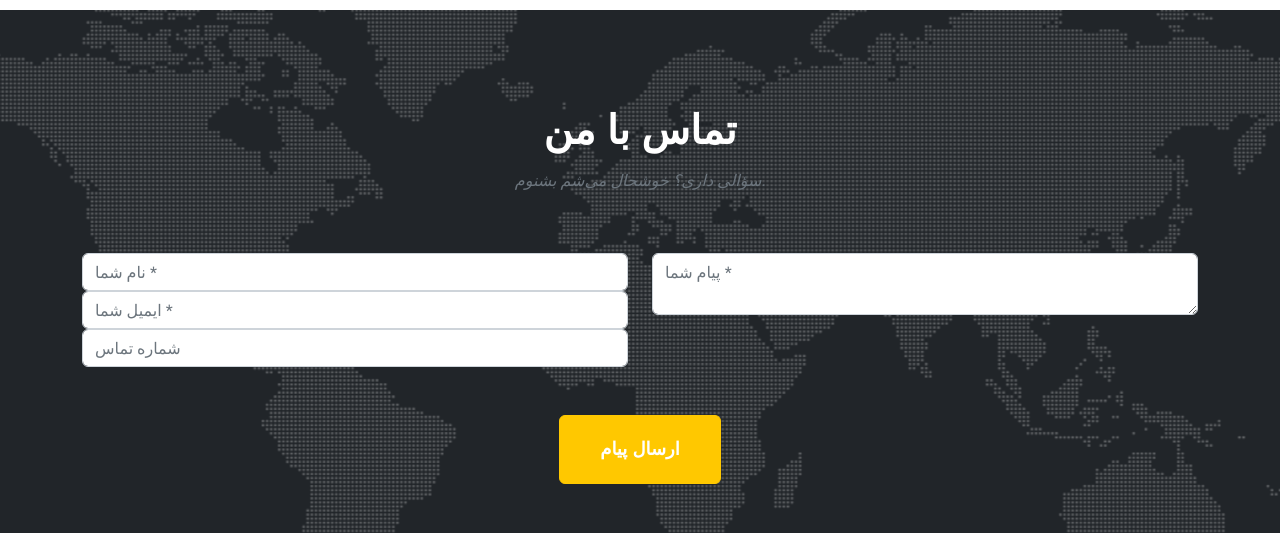
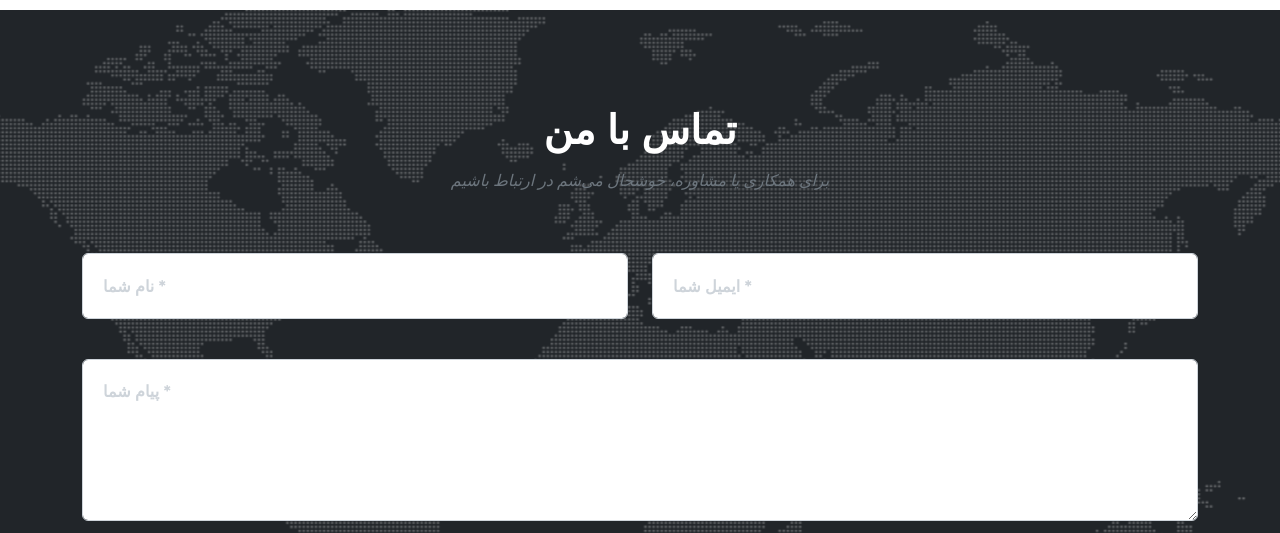
Before and after one commit to RohmRo/RohmRo.github.io, a plain HTML site: page index.html in a window 1280 px wide. Shown: the part 3708-4241 px from the top of the page. Drawn offline with nearby package versions, Linux system fonts and the light colour scheme.

Commit message:
index.html

```diff
--- a/index.html
+++ b/index.html
@@ -309,26 +309,23 @@
   <div class="container">
     <div class="text-center">
       <h2 class="section-heading text-uppercase">تماس با من</h2>
-      <h3 class="section-subheading text-muted">سؤالی داری؟ خوشحال می‌شم بشنوم.</h3>
+      <h3 class="section-subheading text-muted">برای همکاری یا مشاوره، خوشحال می‌شم در ارتباط باشیم</h3>
     </div>
-    <form action="https://formspree.io/f/mnngqegl" method="POST">
-      <div class="row align-items-stretch mb-5">
+    <form id="contactForm" data-sb-form-api-token="API_TOKEN">
+      <div class="row align-items-stretch mb-3">
         <div class="col-md-6">
           <div class="form-group">
-            <input class="form-control" type="text" name="name" placeholder="نام شما *" required />
-          </div>
-          <div class="form-group">
-            <input class="form-control" type="email" name="email" placeholder="ایمیل شما *" required />
-          </div>
-          <div class="form-group mb-md-0">
-            <input class="form-control" type="tel" name="phone" placeholder="شماره تماس" />
+            <input class="form-control" id="name" type="text" placeholder="نام شما *" required />
           </div>
         </div>
         <div class="col-md-6">
-          <div class="form-group form-group-textarea mb-md-0">
-            <textarea class="form-control" name="message" placeholder="پیام شما *" required></textarea>
+          <div class="form-group">
+            <input class="form-control" id="email" type="email" placeholder="ایمیل شما *" required />
           </div>
         </div>
+      </div>
+      <div class="form-group mb-3">
+        <textarea class="form-control" id="message" rows="5" placeholder="پیام شما *" required></textarea>
       </div>
       <div class="text-center">
         <button class="btn btn-primary btn-xl text-uppercase" type="submit">ارسال پیام</button>
```
